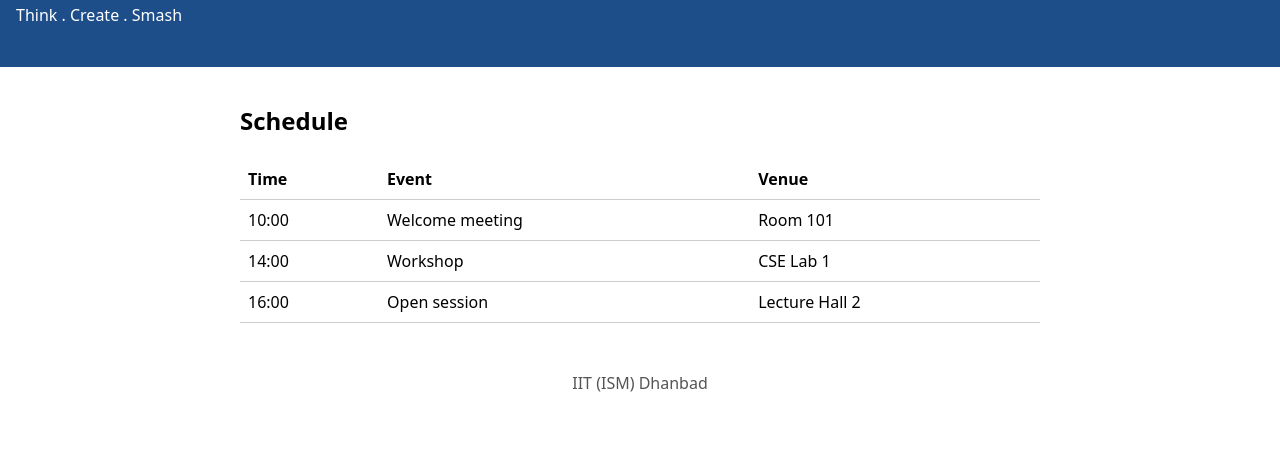
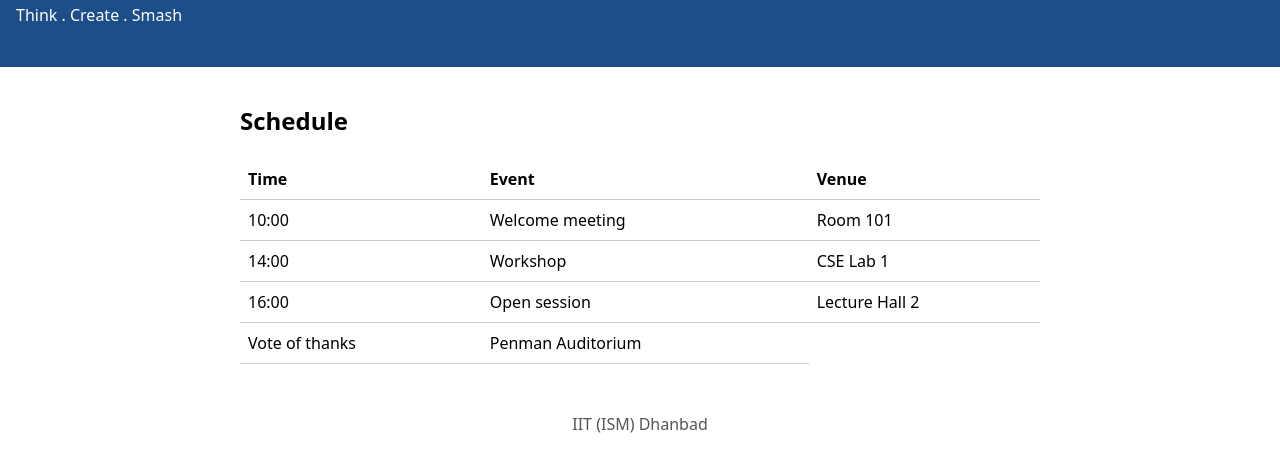
Before and after one commit to rugved-4755/club-page, a plain HTML site: page index.html in a window 1280 px wide. Shown: the part 112-584 px from the top of the page. Drawn offline with Linux system fonts and the light colour scheme.

Commit message:
4th Row added to the event list

```diff
--- a/index.html
+++ b/index.html
@@ -23,6 +23,7 @@
           <tr><td>10:00</td><td>Welcome meeting</td><td>Room 101</td></tr>
           <tr><td>14:00</td><td>Workshop</td><td>CSE Lab 1</td></tr>
           <tr><td>16:00</td><td>Open session</td><td>Lecture Hall 2</td></tr>
+	  <tr><td<17:30</td><td>Vote of thanks</td><td>Penman Auditorium</td></tr>
         </tbody>
       </table>
     </section>
```
